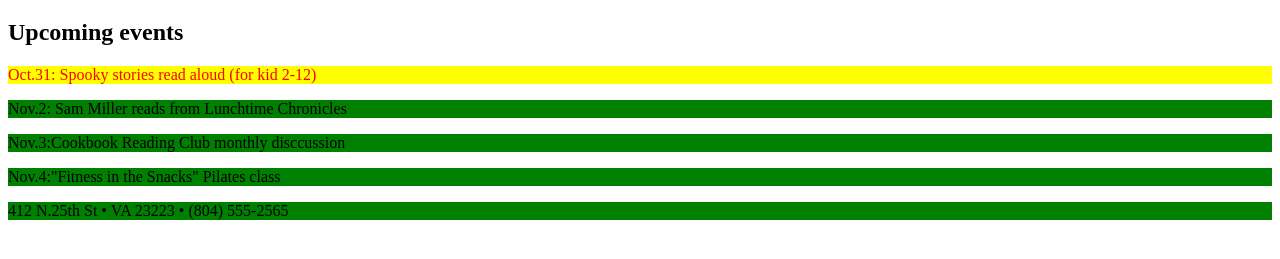
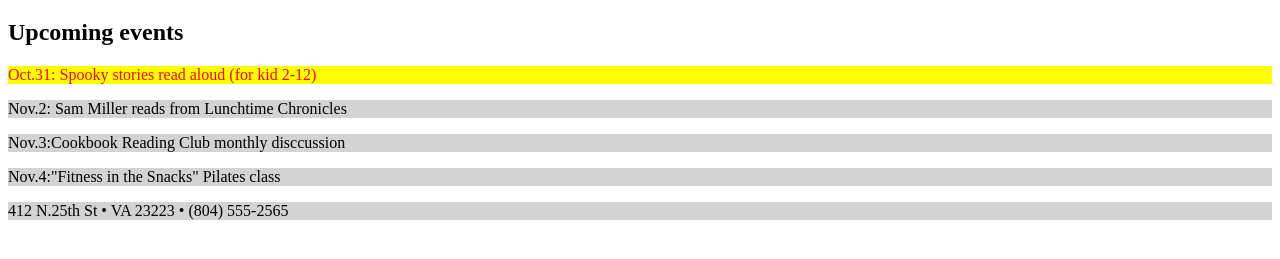
Before and after one commit to Sonicx161/WCD, a plain HTML site: page index.html in a window 1280 px wide. Shown: the part 61-320 px from the top of the page. Drawn offline with Linux system fonts and the light colour scheme; a script that the page names is missing.

Commit message:
aslodjusoajdlks

```diff
--- a/Anthony.CSS
+++ b/Anthony.CSS
@@ -3,7 +3,7 @@ h1 {
     background-color:lightblue;
 }
 p { colour:yellow;
-background-color:green;
+background-color:lightgray;
 }
 #a1 { color:red;
 background-color:yellow;
```
